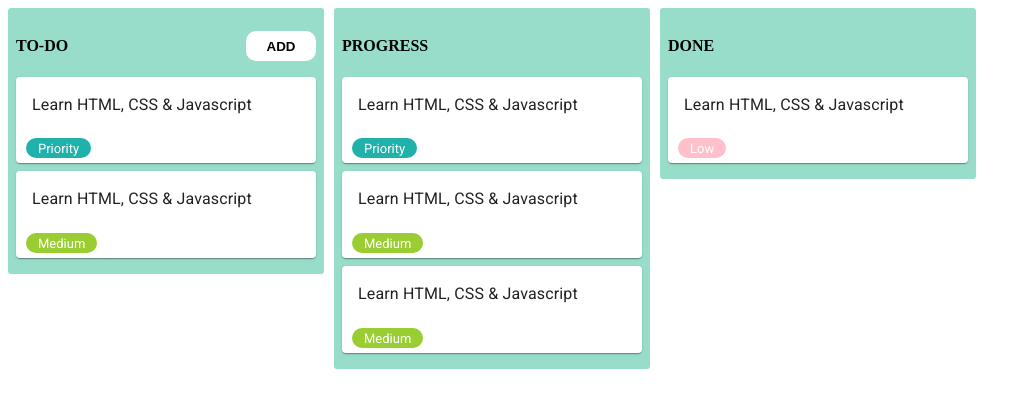
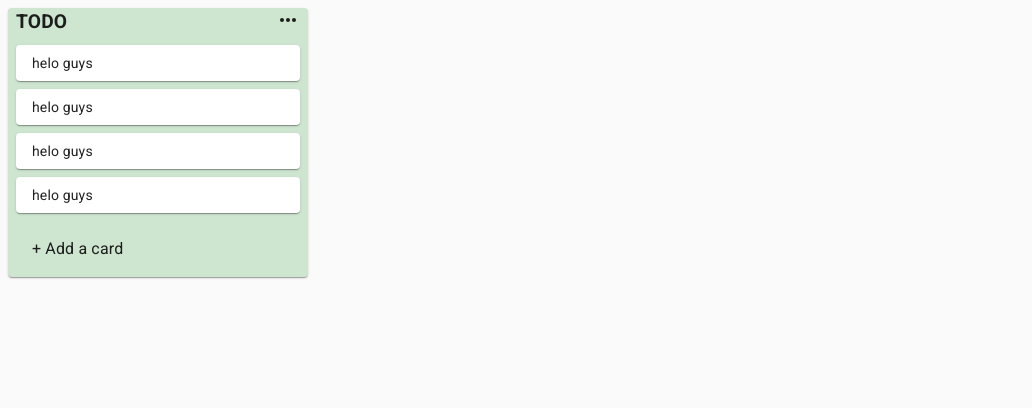
Before and after one commit to galuhraka/qubisa-todo-list, a React (Create React App) app: page / in a window 1280 px wide. Shown: the top 408 px of the page, without its empty margins (0-1032 px from the left). Built offline with nearby package versions, Linux system fonts and the light colour scheme; data requests are answered from the project's data file.

Commit message:
New Design

```diff
--- /dev/null
+++ b/src/components/dashboard2/Card.js
@@ -0,0 +1,21 @@
+import { Paper } from "@material-ui/core";
+import { makeStyles } from "@material-ui/core/styles";
+import React from "react";
+
+const useStyle = makeStyles((theme) => ({
+  card: {
+    padding: theme.spacing(1, 1, 1, 2),
+    margin: theme.spacing(1),
+  },
+}));
+
+const Card = () => {
+  const classes = useStyle();
+  return (
+    <div>
+      <Paper className={classes.card}>helo guys</Paper>
+    </div>
+  );
+};
+
+export default Card;
--- /dev/null
+++ b/src/components/dashboard2/Input/InputCard.js
@@ -0,0 +1,57 @@
+import { Button, IconButton, InputBase, Paper } from "@material-ui/core";
+import { fade, makeStyles } from "@material-ui/core/styles";
+import ClearIcon from "@mui/icons-material/Clear";
+import React from "react";
+
+const useStyle = makeStyles((theme) => ({
+  card: {
+    margin: theme.spacing(0, 1, 1, 1),
+    padding: theme.spacing(1, 1, 1, 1),
+    paddingBottom: theme.spacing(4),
+  },
+  input: {
+    margin: theme.spacing(1),
+  },
+  btnConfirm: {
+    background: "#395B64",
+    color: "#ebebeb",
+    "&:hover": {
+      background: fade("#395B64", 0.75),
+    },
+  },
+  confirm: {
+    margin: theme.spacing(0, 1, 1, 1),
+  },
+}));
+
+const InputCard = ({ setOpen }) => {
+  const classes = useStyle();
+
+  return (
+    <div>
+      <div>
+        <Paper className={classes.card}>
+          <InputBase
+            multiline
+            fullWidth
+            onBlur={() => setOpen(false)}
+            inputProps={{
+              className: classes.input,
+            }}
+            placeholder="Enter a title of this card..."
+          />
+        </Paper>
+      </div>
+      <div className={classes.confirm}>
+        <Button className={classes.btnConfirm} onClick={() => setOpen(false)}>
+          Add Card
+        </Button>
+        <IconButton onClick={() => setOpen(false)}>
+          <ClearIcon />
+        </IconButton>
+      </div>
+    </div>
+  );
+};
+
+export default InputCard;
--- /dev/null
+++ b/src/components/dashboard2/Input/InputContainer.js
@@ -0,0 +1,41 @@
+import { Collapse, Paper, Typography } from "@material-ui/core";
+import { fade, makeStyles } from "@material-ui/core/styles";
+import React, { useState } from "react";
+import InputCard from "./InputCard";
+
+const useStyle = makeStyles((theme) => ({
+  root: { marginTop: theme.spacing(2) },
+  addCard: {
+    padding: theme.spacing(1, 1, 1, 2),
+    margin: theme.spacing(0, 1, 1, 1),
+    backgroundColor: "#CEE5D0",
+    "&:hover": {
+      backgroundColor: fade("#94B49F", 0.25),
+    },
+  },
+}));
+
+const InputContainer = () => {
+  const classes = useStyle();
+
+  const [open, setOpen] = useState(false);
+
+  return (
+    <div className={classes.root}>
+      <Collapse in={open}>
+        <InputCard setOpen={setOpen} />
+      </Collapse>
+      <Collapse in={!open}>
+        <Paper
+          className={classes.addCard}
+          elevation={0}
+          onClick={() => setOpen(!open)}
+        >
+          <Typography>+ Add a card</Typography>
+        </Paper>
+      </Collapse>
+    </div>
+  );
+};
+
+export default InputContainer;
--- /dev/null
+++ b/src/components/dashboard2/List/List.js
@@ -0,0 +1,34 @@
+import { CssBaseline, Paper } from "@material-ui/core";
+import { makeStyles } from "@material-ui/core/styles";
+import React from "react";
+import Card from "../Card";
+import InputContainer from "../Input/InputContainer";
+import Title from "./Title";
+
+const useStyle = makeStyles((theme) => ({
+  root: {
+    width: "300px",
+    backgroundColor: "#CEE5D0",
+    marginLeft: theme.spacing(1),
+  },
+}));
+
+const List = () => {
+  const classes = useStyle();
+
+  return (
+    <div>
+      <Paper className={classes.root}>
+        <CssBaseline />
+        <Title />
+        <Card />
+        <Card />
+        <Card />
+        <Card />
+        <InputContainer />
+      </Paper>
+    </div>
+  );
+};
+
+export default List;
--- /dev/null
+++ b/src/components/dashboard2/List/Title.js
@@ -0,0 +1,60 @@
+import React, { useState } from "react";
+import { InputBase, Typography } from "@material-ui/core";
+import { makeStyles } from "@material-ui/core/styles";
+import MoreHorizIcon from "@mui/icons-material/MoreHoriz";
+
+const useStyle = makeStyles((theme) => ({
+  editableTitleContainer: {
+    margin: theme.spacing(1),
+    display: "flex",
+  },
+  editableTitle: {
+    flexGrow: 1,
+    fontSize: "1.2rem",
+    fontWeight: "bold",
+  },
+  input: {
+    margin: theme.spacing(1),
+    "&:focus": {
+      background: "#FCF8E8",
+    },
+    fontSize: "1.2rem",
+    fontWeight: "bold",
+  },
+}));
+
+const Title = () => {
+  const classes = useStyle();
+
+  const [open, setOpen] = useState(false);
+
+  return (
+    <div>
+      {open ? (
+        <div>
+          <InputBase
+            value="Todo"
+            inputProps={{
+              className: classes.input,
+            }}
+            fullWidth
+            autoFocus
+            onBlur={() => setOpen(!open)}
+          />
+        </div>
+      ) : (
+        <div className={classes.editableTitleContainer}>
+          <Typography
+            onClick={() => setOpen(!open)}
+            className={classes.editableTitle}
+          >
+            TODO
+          </Typography>
+          <MoreHorizIcon />
+        </div>
+      )}
+    </div>
+  );
+};
+
+export default Title;
--- a/src/screen/dashboard/Dashboard2.js
+++ b/src/screen/dashboard/Dashboard2.js
@@ -1,97 +1,8 @@
-/* eslint-disable react-hooks/exhaustive-deps */
-import { Card, CardContent, Chip, Typography } from "@mui/material";
-import React, { useEffect } from "react";
-import { useDispatch, useSelector } from "react-redux";
-import { getPosts } from "../../store-redux/features/postSlice";
+import React from "react";
+import List from "../../components/dashboard2/List/List";
 
 const Dashboard2 = () => {
-  const dispatch = useDispatch();
-
-  const { posts, loading } = useSelector((state) => state.post);
-
-  useEffect(() => {
-    dispatch(getPosts());
-  }, []);
-
-  if (loading) {
-    return <h2>Loading...</h2>;
-  }
-
-  return (
-    <>
-      <div style={styles.listContainer}>
-        {posts?.map((post) => (
-          <div style={styles.container}>
-            <div style={styles.header}>
-              <h4 key={post.id}>{post.title}</h4>
-              {post.title === "TO-DO" ? (
-                <button style={styles.addBtn}>ADD</button>
-              ) : (
-                ""
-              )}
-            </div>
-            {post?.todo.map((list) => (
-              <Card key={list.id} style={styles.cardContainer}>
-                <CardContent>
-                  <Typography gutterBottom>{list.text}</Typography>
-                </CardContent>
-                <div style={{ marginLeft: 10, marginBottom: 5 }}>
-                  <Chip
-                    label={list.label}
-                    style={{
-                      backgroundColor:
-                        list.label === "Priority"
-                          ? "lightseagreen"
-                          : "" || list.label === "Medium"
-                          ? "yellowgreen"
-                          : "" || list.label === "Low"
-                          ? "pink"
-                          : "",
-                      color: "white",
-                      height: 20,
-                    }}
-                  />
-                </div>
-              </Card>
-            ))}
-          </div>
-        ))}
-      </div>
-    </>
-  );
-};
-
-const styles = {
-  listContainer: {
-    display: "flex",
-    flexDirection: "row",
-  },
-  container: {
-    backgroundColor: "#98DDCA",
-    borderRadius: 3,
-    width: 300,
-    padding: 8,
-    marginRight: 10,
-    height: "100%",
-  },
-  cardContainer: {
-    marginBottom: 8,
-  },
-  header: {
-    display: "flex",
-    flexDirection: "row",
-    justifyContent: "space-between",
-  },
-  addBtn: {
-    height: 30,
-    width: 70,
-    alignSelf: "center",
-    border: "none",
-    backgroundColor: "#fff",
-    borderRadius: 10,
-    cursor: "pointer",
-    fontWeight: "700",
-  },
+  return <List />;
 };
 
 export default Dashboard2;
```
